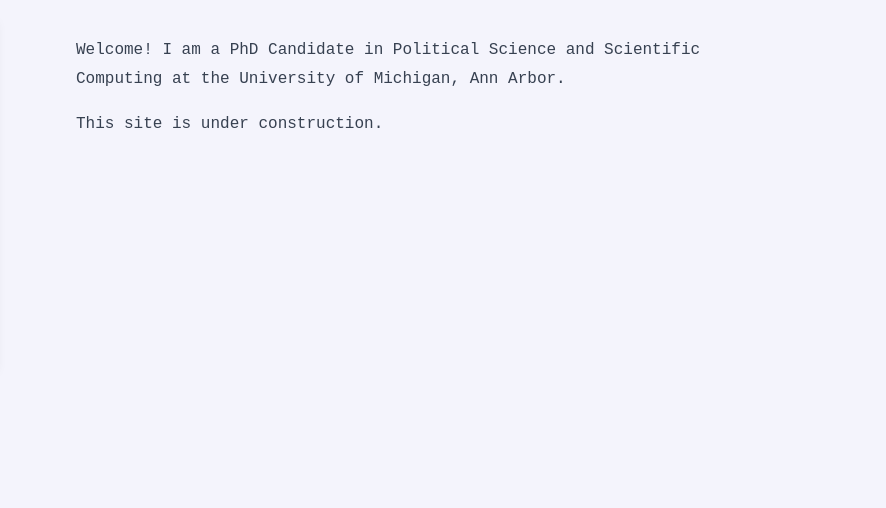
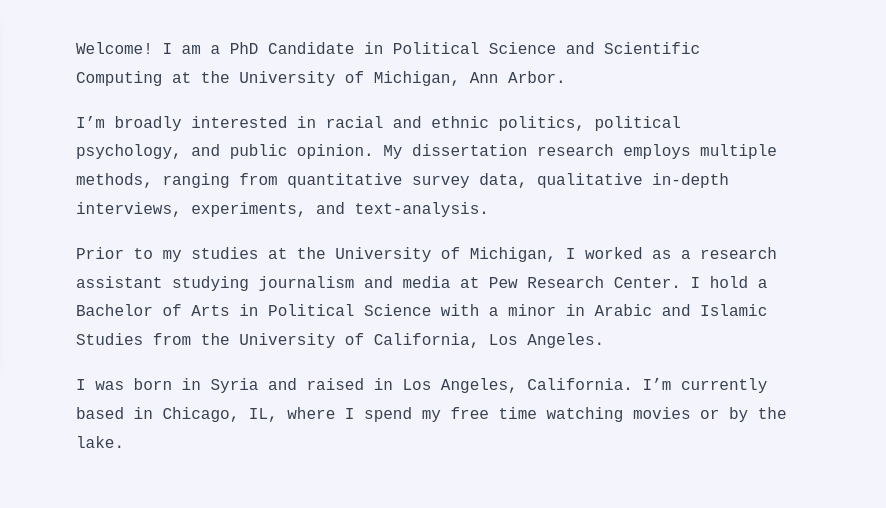
Before and after one commit to mzkhuzam/mzkhuzam.github.io, a plain HTML site: page index.html in a window 1280 px wide. Shown: the part 140-648 px from the top of the page, 394-1280 px from the left. Drawn offline with Linux system fonts and the light colour scheme.

Commit message:
update to bio

```diff
--- a/index.html
+++ b/index.html
@@ -76,7 +76,11 @@
 
         <p>Welcome! I am a PhD Candidate in Political Science and Scientific Computing at the University of Michigan, Ann Arbor.</p>
 
-        <p>This site is under construction.</p>
+        <p>I’m broadly interested in racial and ethnic politics, political psychology, and public opinion. My dissertation research employs multiple methods, ranging from quantitative survey data, qualitative in-depth interviews, experiments, and text-analysis. </p>
+
+        <p> Prior to my studies at the University of Michigan, I worked as a research assistant studying journalism and media at Pew Research Center. I hold a Bachelor of Arts in Political Science with a minor in Arabic and Islamic Studies from the University of California, Los Angeles.</p>
+
+        <p> I was born in Syria and raised in Los Angeles, California. I’m currently based in Chicago, IL, where I spend my free time watching movies or by the lake. </p>
 
       </section>
 
```
